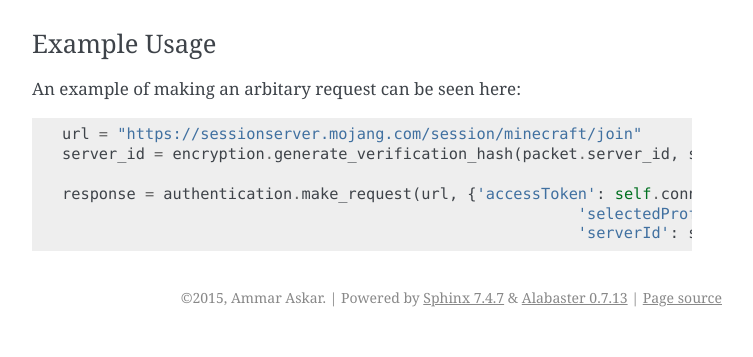
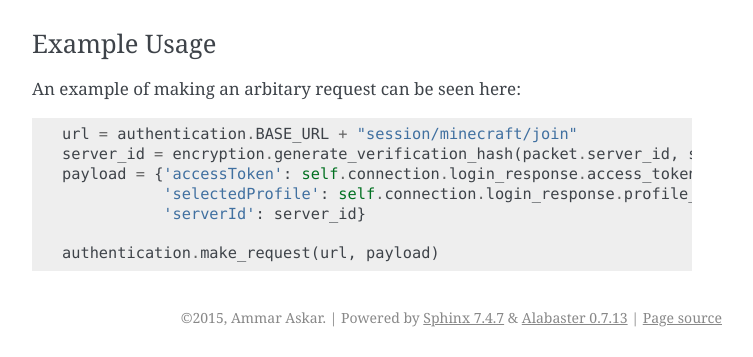
Before and after one commit to ammaraskar/pyCraft, a Sphinx documentation site: the page built from docs/authentication.rst, in a window 1280 px wide, cut to the strip 1201-1558 px from the top of the page. Shown: the whole strip, without its empty margins (388-1141 px from the left). Built offline with Sphinx 7.4.7, drawn with Linux system fonts in a browser that asks for light colours; formulas are drawn with MathJax 3.

Commit message:
Update arbitrary request example to follow better practices

```diff
--- a/docs/authentication.rst
+++ b/docs/authentication.rst
@@ -48,9 +48,10 @@ You may make any arbitary request to the Yggdrasil service with
 ---------------
 An example of making an arbitary request can be seen here::
 
-	url = "https://sessionserver.mojang.com/session/minecraft/join"
-	server_id = encryption.generate_verification_hash(packet.server_id, secret, packet.public_key)
+    url = authentication.BASE_URL + "session/minecraft/join"
+    server_id = encryption.generate_verification_hash(packet.server_id, secret, packet.public_key)
+    payload = {'accessToken': self.connection.login_response.access_token,
+               'selectedProfile': self.connection.login_response.profile_id,
+               'serverId': server_id}
 
-	response = authentication.make_request(url, {'accessToken': self.connection.login_response.access_token,
-                                  				'selectedProfile': self.connection.login_response.profile_id,
-                                  				'serverId': server_id})
+    authentication.make_request(url, payload)
```
Also changed, not shown: 1 other file.
